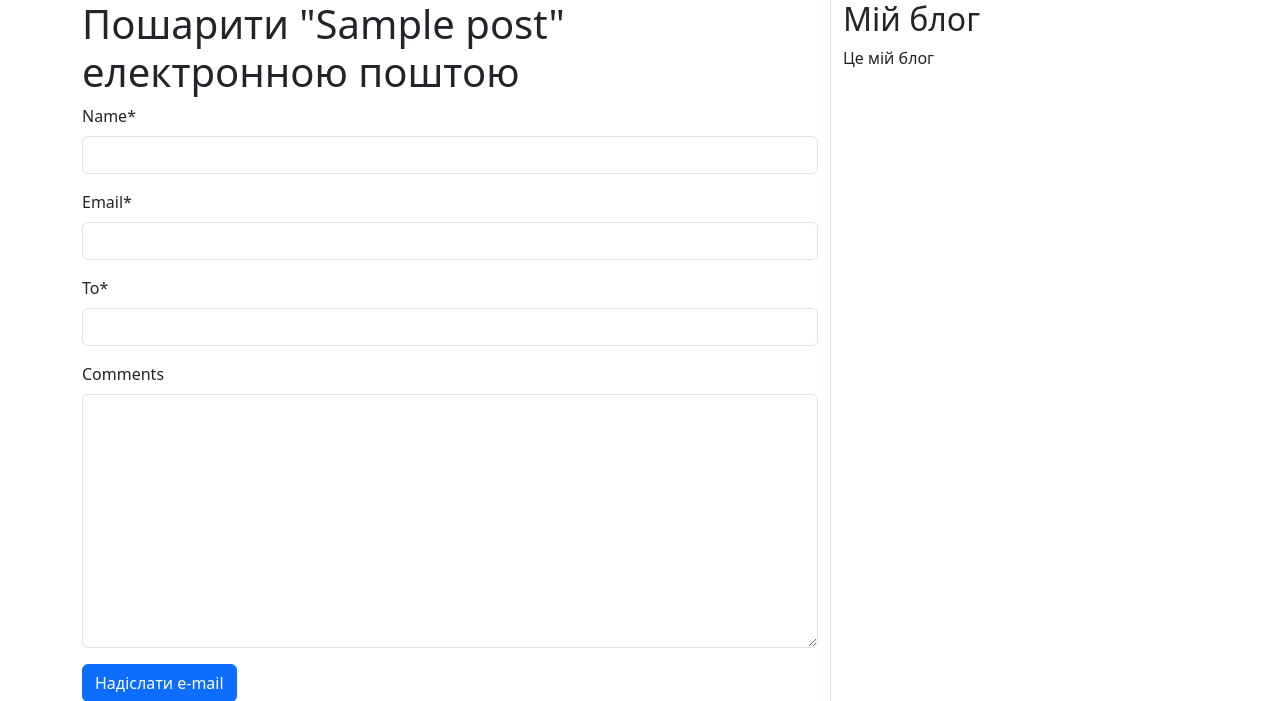
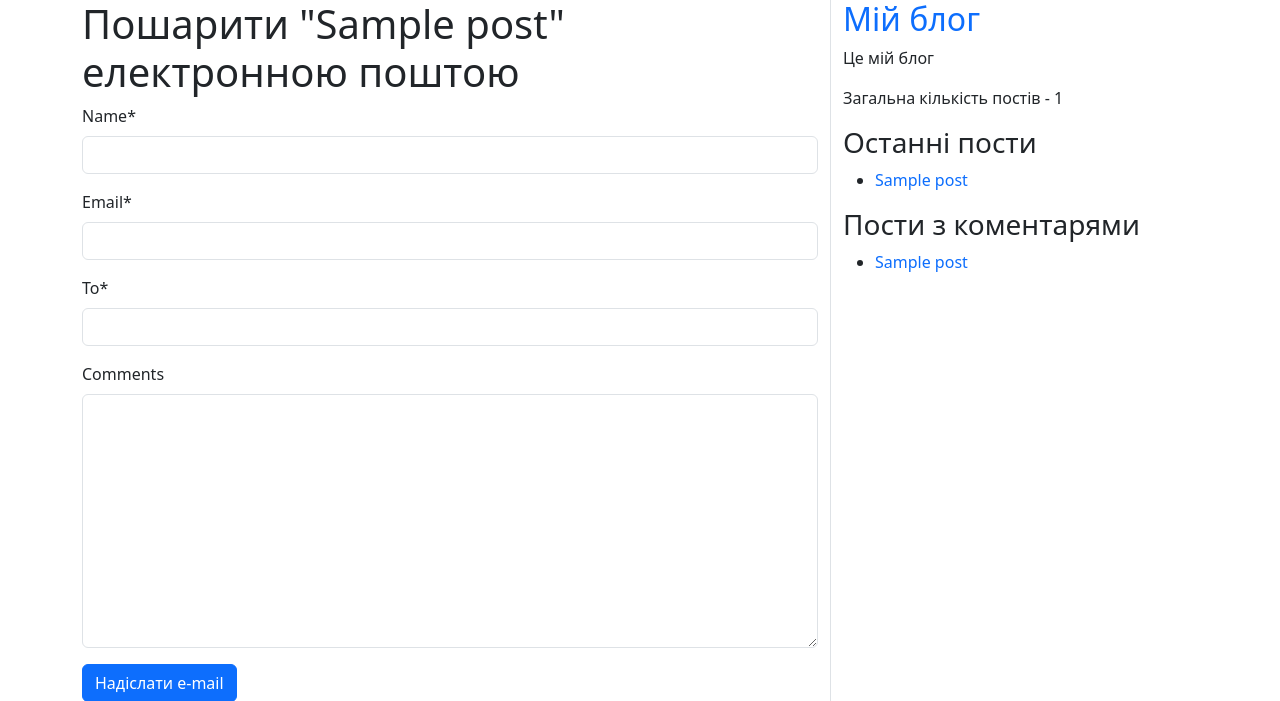
Before and after one commit to roman-yatsenko/python-web-blog-2024, a Django app: page /blog/1/share/ in a window 1280 px wide. Shown: the top 701 px of the page. Run offline with Django 5.2, Linux system fonts and the light colour scheme; tables that the repository leaves empty hold one stand-in row (values such as "Sample post"); some libraries are stand-ins or nearby versions.

Commit message:
Add template tags and filters

```diff
--- a/blog/templates/blog/base.html
+++ b/blog/templates/blog/base.html
@@ -1,4 +1,5 @@
 {% load static %}
+{% load blog_tags %}
 <!DOCTYPE html>
 <html lang="en">
   <head>
@@ -20,8 +21,22 @@
           {% endblock %}
         </div>
         <div class="col-4 border-start" id="sidebar">
-          <h2>Мій блог</h2>
+          <h2>
+            <a href="{% url 'blog:post_list' %}" class="text-decoration-none">Мій блог</a>
+          </h2>
           <p>Це мій блог</p>
+          <p>Загальна кількість постів - {% total_posts %}</p>
+          <h3>Останні пости</h3>
+          {% show_latest_posts 3 %}
+          <h3>Пости з коментарями</h3>
+          {% get_most_commented as most_commented_posts %}
+          <ul>
+            {% for post in most_commented_posts %}
+              <li>
+                <a href="{{ post.get_absolute_url }}" class="text-decoration-none">{{ post.title }}</a>
+              </li>
+            {% endfor %}
+          </ul>
         </div>
       </div>
     </div>
--- a/blog/templates/blog/post/detail.html
+++ b/blog/templates/blog/post/detail.html
@@ -1,4 +1,5 @@
 {% extends 'blog/base.html' %}
+{% load blog_tags %}
 
 {% block title %}
   {{ post.title }}
@@ -7,7 +8,7 @@
 {% block content %}
   <h1 class="border-bottom border-2 pb-2">{{ post.title }}</h1>
   <p class="date fst-italic text-secondary">Опубліковано {{ post.publish }} автором {{ post.author }}</p>
-  {{ post.body|linebreaks }}
+  {{ post.body|markdown }}
   <p>
     <a class="text-decoration-none" href="{% url 'blog:post_share' post.id %}">Пошарити пост</a>
   </p>
--- /dev/null
+++ b/blog/templates/blog/post/latest_posts.html
@@ -0,0 +1,7 @@
+<ul>
+  {% for post in latest_posts %}
+    <li>
+      <a href="{{ post.get_absolute_url }}" class="text-decoration-none">{{ post.title }}</a>
+    </li>
+  {% endfor %}
+</ul>
--- a/blog/templates/blog/post/list.html
+++ b/blog/templates/blog/post/list.html
@@ -1,4 +1,5 @@
 {% extends 'blog/base.html' %}
+{% load blog_tags %}
 
 {% block title %}
   Мій Блог
@@ -22,7 +23,7 @@
       {% endif %}
     {% endwith %}
     <p class="date fst-italic text-secondary">Опубліковано {{ post.publish }} автором {{ post.author }}</p>
-    {{ post.body|truncatewords:30|linebreaks }}
+    {{ post.body|markdown|truncatewords_html:30 }}
   {% endfor %}
   {% include "pagination.html" with page=posts %}
 {% endblock content %}
--- /dev/null
+++ b/blog/templatetags/blog_tags.py
@@ -0,0 +1,25 @@
+from django import template
+from django.db.models import Count
+from django.utils.safestring import mark_safe
+import markdown
+
+from ..models import Post
+
+register = template.Library()
+
+@register.simple_tag
+def total_posts():
+    return Post.published.count()
+
+@register.inclusion_tag('blog/post/latest_posts.html')
+def show_latest_posts(count=5):
+    latest_posts = Post.published.order_by('-publish')[:count]
+    return {'latest_posts': latest_posts}
+
+@register.simple_tag
+def get_most_commented(count=5):
+    return Post.published.annotate(total_comments=Count('comments')).filter(total_comments__gte=1).order_by('-total_comments')[:count]
+
+@register.filter(name='markdown')
+def markdown_format(text):
+    return mark_safe(markdown.markdown(text))
```
Also changed, not shown: blog/templatetags/__init__.py (added).
